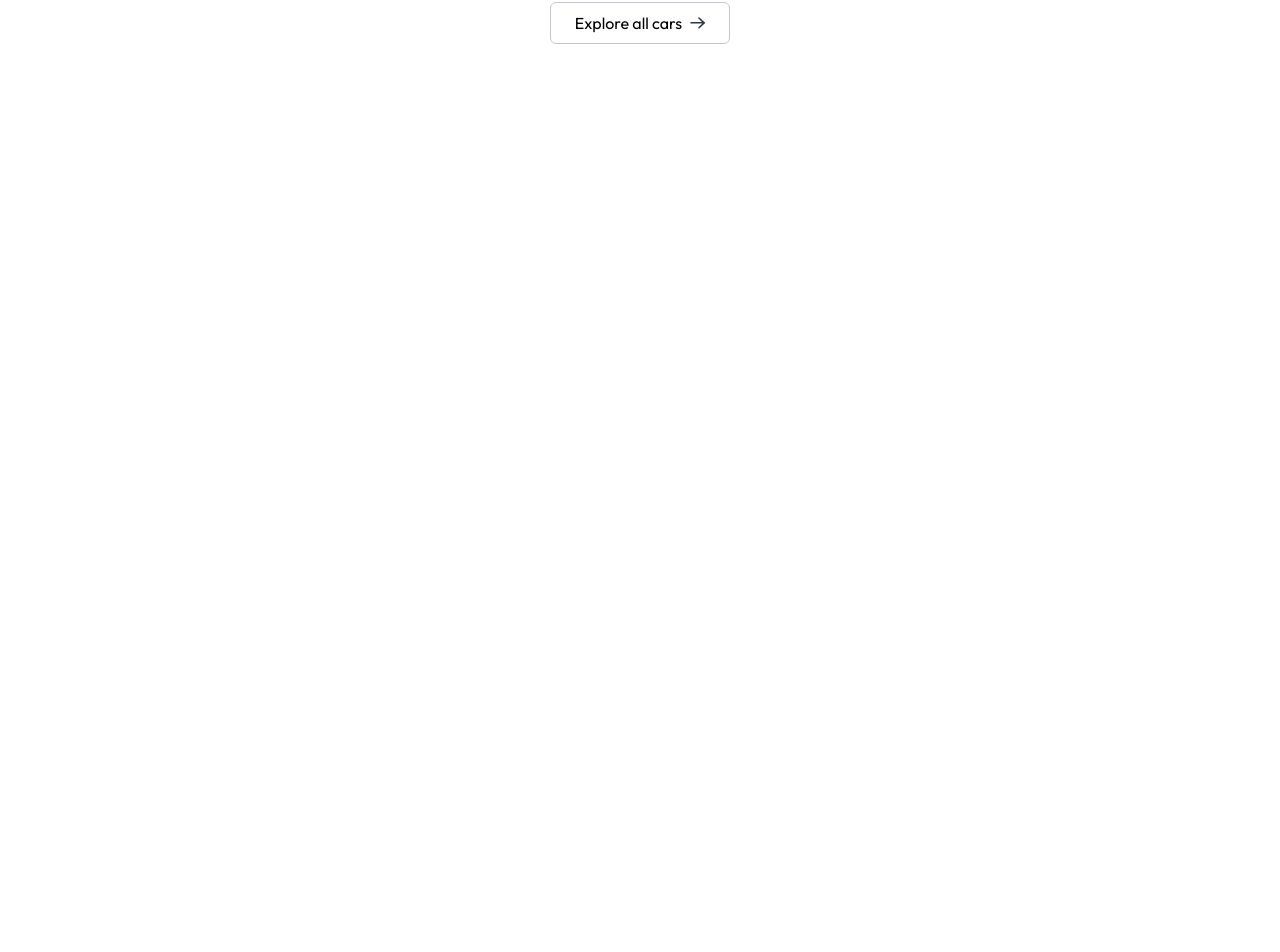
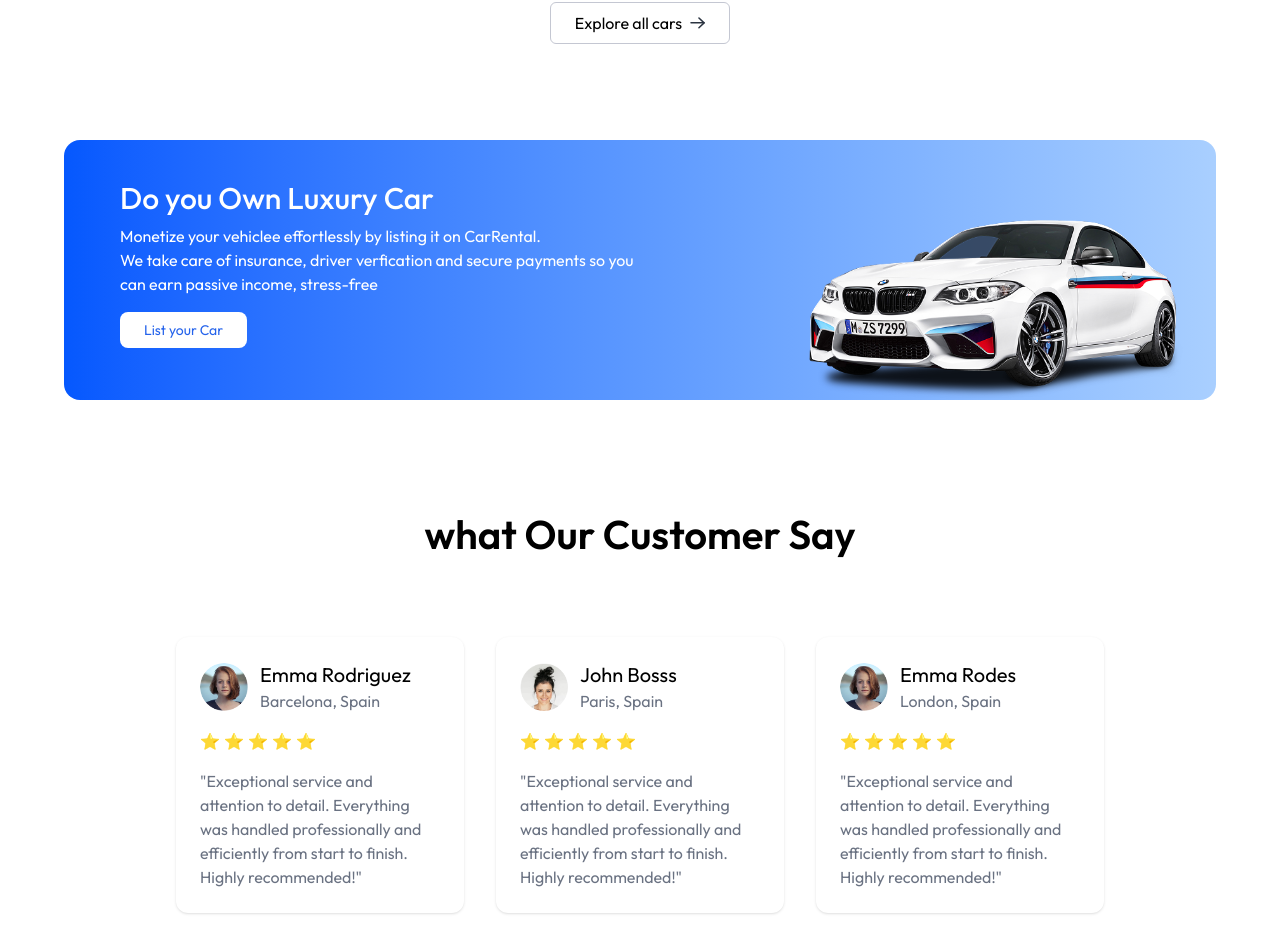
Before and after one commit to KeshavendraSingh15/YourCarRental, a React (Vite) app: page / in a window 1280 px wide. Shown: the part 1973-2925 px from the top of the page. Before the commit the page ends 2113 px from the top, so only its background shows below. Built offline with nearby package versions, Linux system fonts and the light colour scheme.

Commit message:
home page completed

```diff
--- /dev/null
+++ b/src/compponents/Banner.jsx
@@ -0,0 +1,23 @@
+import React from 'react'
+import { assets } from '../assets/assets'
+
+export const Banner = () => {
+  return (
+    <div className='flex flex-col md:flex-row md:items-start
+    items-center justify-between px-8 min-md:pl-14 pt-10 bg-gradient-to-r
+    from-[#0558FE] to-[#A9CFFF] max-w-6xl mx-3 md:mx-auto rounded-2xl overflow-hidden'>
+
+    <div className='text-white'>
+        <h2 className='text-3xl font-medium'>Do you Own Luxury Car</h2>
+        <p className='mt-2'>Monetize your vehiclee effortlessly by listing it on CarRental.</p>
+        <p className='max-w-130'>We take care of insurance, driver verfication and secure payments
+            so you can earn passive income, stress-free
+        </p>
+        <button className='px-6 py-2 bg-white hover:bg-slate-100
+        transition-all text-primary rounded-lg text-sm mt-4 cursor-pointer'
+        >List your Car</button>
+    </div>
+      <img src={assets.banner_car_image} alt='car' className='max-h-45 mt-10'></img>
+    </div>
+  )
+}
--- a/src/compponents/CarCard.jsx
+++ b/src/compponents/CarCard.jsx
@@ -1,11 +1,13 @@
 import React from 'react'
 import { assets } from '../assets/assets'
+import { useNavigate } from 'react-router-dom'
 
 export const CarCard = ({car}) => {
     const currency = import.meta.env.VITE_CURRENCY
+    const navgate = useNavigate();
   return (
     <div className='group rounded-xl overflow-hidden shadow-lg hover:-translate-y-1 transition-all
-    duration-500 cursor-pointer'>
+    duration-500 cursor-pointer' onClick={()=>{navgate(`car-details/${car._id};`); scrollTo(0,0)}}>
 
         <div className='relative h-48 overflow-hidden'>
          <img src={car.image} alt='Car Image' className='w-full h-full object-cover transition-transform duration-500
--- /dev/null
+++ b/src/compponents/Testimonial.jsx
@@ -0,0 +1,70 @@
+import React from 'react'
+import { Title } from './Title'
+import { assets } from '../assets/assets';
+
+export const Testimonial = () => {
+    const testimonials = [
+        {
+            name: "Emma Rodriguez",
+            location: "Barcelona, Spain",
+            image: assets.testimonial_image_1,
+            testimonial: "Exceptional service and attention to detail. Everything was handled professionally and efficiently from start to finish. Highly recommended!"
+        },
+        {
+            name: "John Bosss",
+            location: "Paris, Spain",
+            image: assets.testimonial_image_2,
+            testimonial: "Exceptional service and attention to detail. Everything was handled professionally and efficiently from start to finish. Highly recommended!"
+        },
+        {
+            name: "Emma Rodes",
+            location: "London, Spain",
+            image: assets.testimonial_image_1,
+            testimonial: "Exceptional service and attention to detail. Everything was handled professionally and efficiently from start to finish. Highly recommended!"
+        },
+    ];
+
+    return (
+        <div className="py-28 px-6 md:px-16 lg:px-24 xl:px-44">
+            <Title
+                title='what Our Customer Say'
+                subtitle="Discoveer why discrrning travelers choose StayVenture for their luxury accommadations
+                aound the world"
+            />
+
+            <div className="grid grid-cols-1 sm:grid-cols-2 lg:grid-cols-3 gap-8 mt-18">
+
+                {testimonials.map((testimonial, index) => (
+                    <div key={index} className="bg-white p-6 rounded-xl shadow max-w-xs">
+
+                        {/* Profile */}
+                        <div className="flex items-center gap-3">
+                            <img
+                                className="w-12 h-12 rounded-full"
+                                src={testimonial.image}
+                                alt={testimonial.name}
+                            />
+                            <div>
+                                <p className="font-playfair text-xl">{testimonial.name}</p>
+                                <p className="text-gray-500">{testimonial.location}</p>
+                            </div>
+                        </div>
+
+                        {/* Static 5 stars */}
+                        <div className="flex items-center gap-1 mt-4">
+                            {Array(5).fill(0).map((_, index) => (
+                                <span key={index}>⭐</span>
+                            ))}
+                        </div>
+
+                        {/* Testimonial text */}
+                        <p className="text-gray-500 max-w-90 mt-4">
+                            "{testimonial.testimonial}"
+                        </p>
+                    </div>
+                ))}
+
+            </div>
+        </div>
+    );
+};
--- a/src/pages/Home.jsx
+++ b/src/pages/Home.jsx
@@ -1,12 +1,16 @@
 import React from 'react'
 import { Hero } from '../compponents/Hero'
 import { FeaturedSection } from '../compponents/FeaturedSection'
+import { Banner } from '../compponents/Banner'
+import { Testimonial } from '../compponents/Testimonial'
 
 export const Home = () => {
   return (
     <>
       <Hero/>
       <FeaturedSection></FeaturedSection>
+      <Banner></Banner>
+      <Testimonial></Testimonial>
     </>
   )
 }
```
